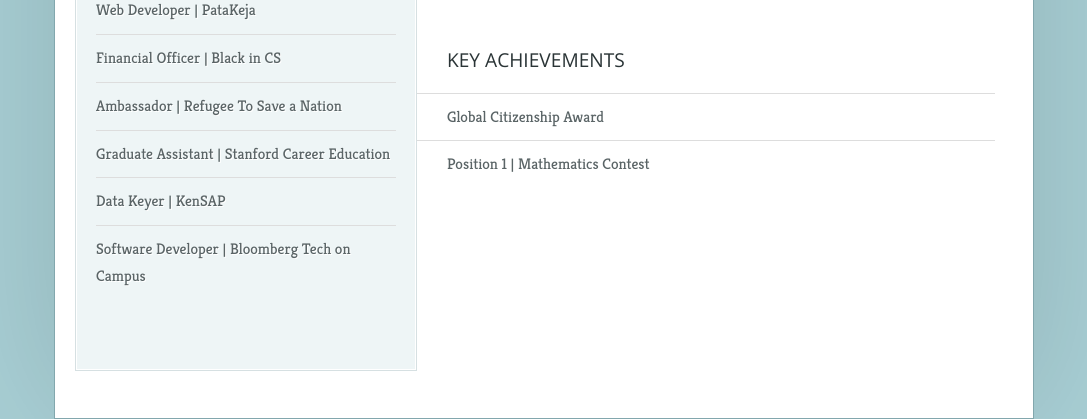
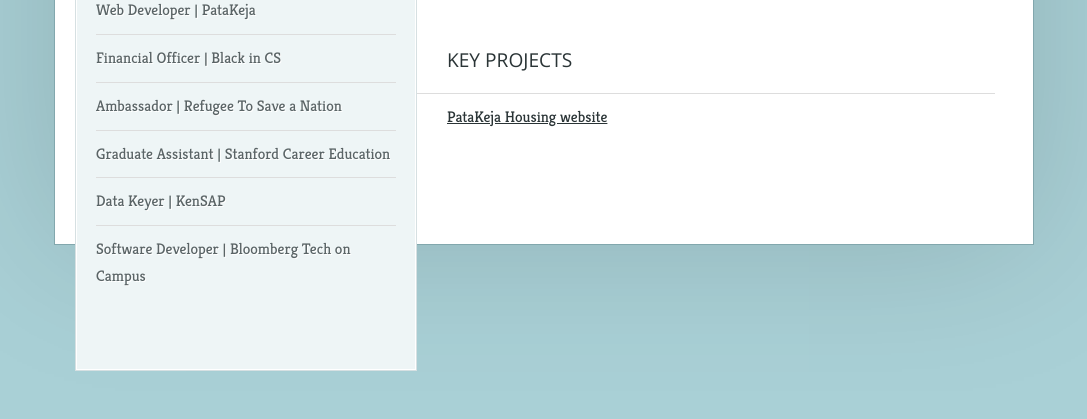
Before and after one commit to alokonyin/alokonyin.github.io, a plain HTML site: page index.html in a window 1280 px wide. Shown: the part 417-836 px from the top of the page, without its empty margins (96-1183 px from the left). After the commit the page ends 808 px from the top, so only its background shows below. Drawn offline with nearby package versions, Linux system fonts and the light colour scheme.

Commit message:
Update index.html
added key projects

```diff
--- a/index.html
+++ b/index.html
@@ -60,10 +60,9 @@
 						</p>
 					</div>
 					<div class="box">
-						<h3>Key Achievements</h3>
+						<h3>Key Projects</h3>
 						<ul class="list">
-							<li>Global Citizenship Award</li>
-							<li>Position 1 | Mathematics Contest</li>
+							<li> <a href= "brianmwevi.github.io/pataKeja/">PataKeja Housing website</li>
 						</ul>
 					</div>
 					<br class="clearfix" />
```
